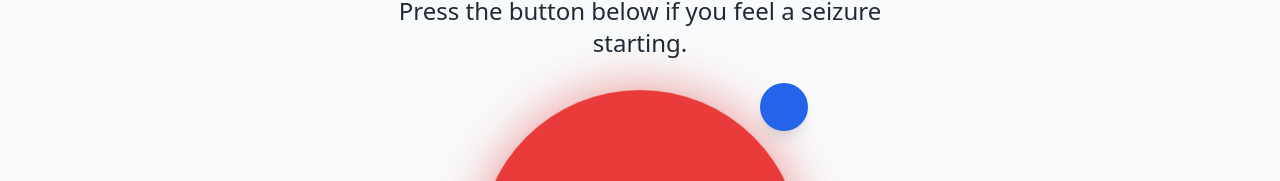
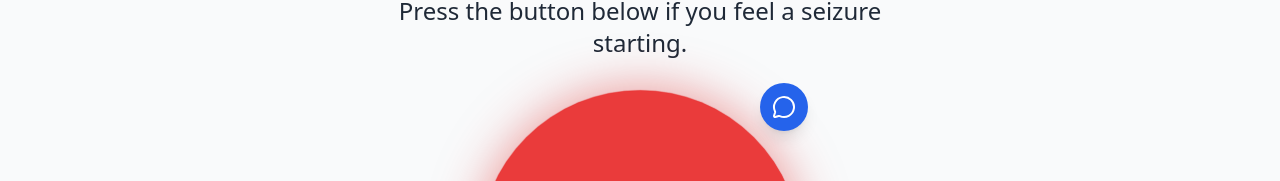
Before and after one commit to RamonRiosJr/seizure-alert-app, a React (Vite) app: page / in a window 1280 px wide. Shown: the part 321-502 px from the top of the page. Built offline with nearby package versions, Linux system fonts and the light colour scheme.

Commit message:
style(ui): replace AI/IA text with language-neutral icon

```diff
--- a/components/ReadyScreen.tsx
+++ b/components/ReadyScreen.tsx
@@ -34,7 +34,7 @@ const ReadyScreen: React.FC<ReadyScreenProps> = ({ language, onActivateAlert, on
             className="absolute top-0 right-0 transform -translate-y-2 translate-x-2 bg-blue-600 text-white p-0 w-12 h-12 flex items-center justify-center rounded-full shadow-lg hover:bg-blue-700 dark:bg-blue-700 dark:hover:bg-blue-800 transition-colors focus:outline-none focus:ring-4 focus:ring-blue-400 z-10 font-black text-lg"
             aria-label="Open AI Health Assistant"
           >
-            {t.aiButton}
+            <MessageCircle className="w-6 h-6" />
           </button>
         </div>
       </main >
```
